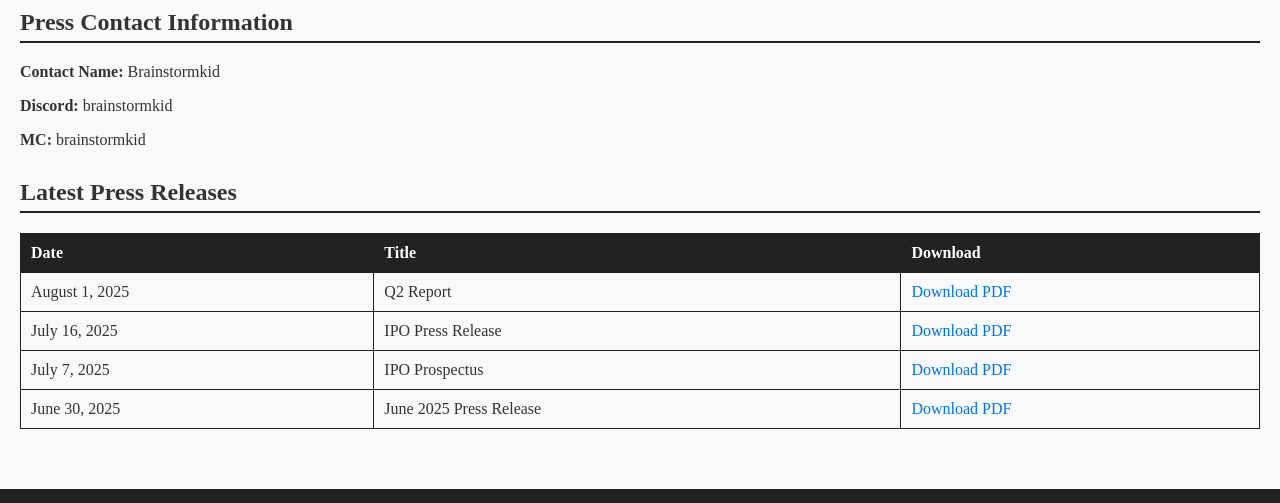
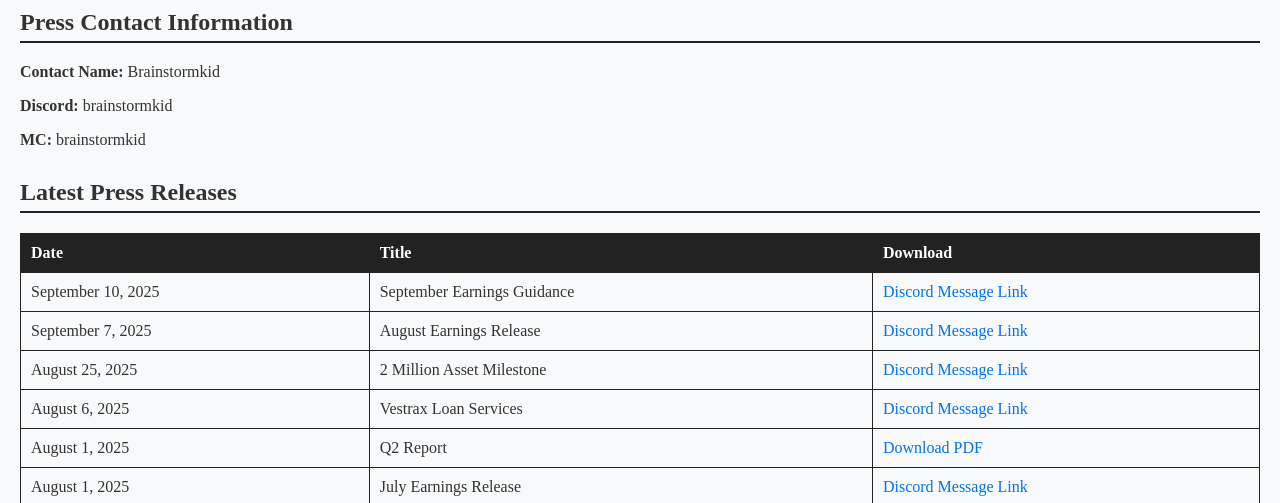
Before and after one commit to brainstormkid/vestraxfinancial, a plain HTML site: page media-relations.html in a window 1280 px wide. Shown: the part 297-800 px from the top of the page. Drawn offline with Linux system fonts and the light colour scheme.

Commit message:
Updated website

```diff
--- a/media-relations.html
+++ b/media-relations.html
@@ -259,9 +259,34 @@
         </thead>
         <tbody>
           <tr>
+            <td>September 10, 2025</td>
+            <td>September Earnings Guidance</td>
+            <td><a href="https://discord.com/channels/1102416850345803796/1102428185297166376/1415384078865404024" target="_blank">Discord Message Link</a></td>
+          </tr>
+		  <tr>
+            <td>September 7, 2025</td>
+            <td>August Earnings Release</td>
+            <td><a href="https://discord.com/channels/1102416850345803796/1102428185297166376/1414110092273651744" target="_blank">Discord Message Link</a></td>
+          </tr>
+		  <tr>
+            <td>August 25, 2025</td>
+            <td>2 Million Asset Milestone</td>
+            <td><a href="https://discord.com/channels/1102416850345803796/1102428185297166376/1409653396234961089" target="_blank">Discord Message Link</a></td>
+          </tr>
+		  <tr>
+            <td>August 6, 2025</td>
+            <td>Vestrax Loan Services</td>
+            <td><a href="https://discord.com/channels/1102416850345803796/1102428185297166376/1402733667658371193" target="_blank">Discord Message Link</a></td>
+          </tr>
+		  <tr>
             <td>August 1, 2025</td>
             <td>Q2 Report</td>
             <td><a href="reports/Q225 Report - Vestrax Financial Holdings" target="_blank">Download PDF</a></td>
+          </tr>
+		  <tr>
+            <td>August 1, 2025</td>
+            <td>July Earnings Release</td>
+            <td><a href="https://discord.com/channels/1102416850345803796/1102428185297166376/1400970648515514501" target="_blank">Discord Message Link</a></td>
           </tr>
 		  <tr>
             <td>July 16, 2025</td>
```
Also changed, not shown: index.html (+12 -8 lines).
